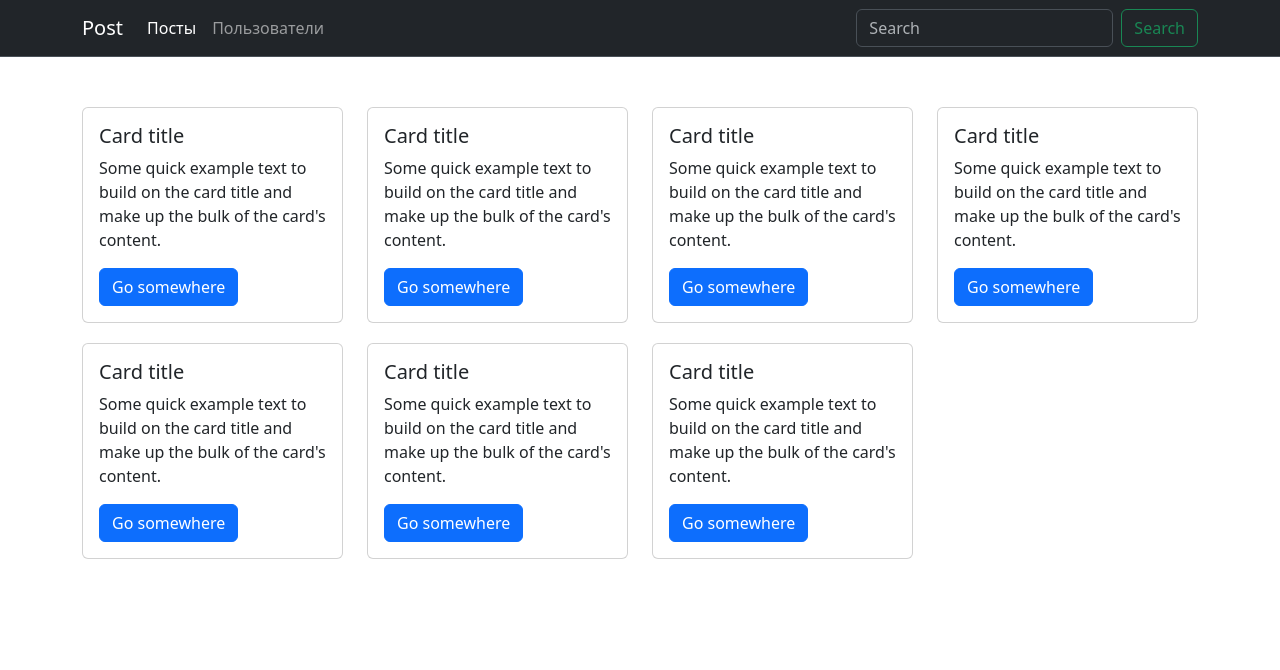
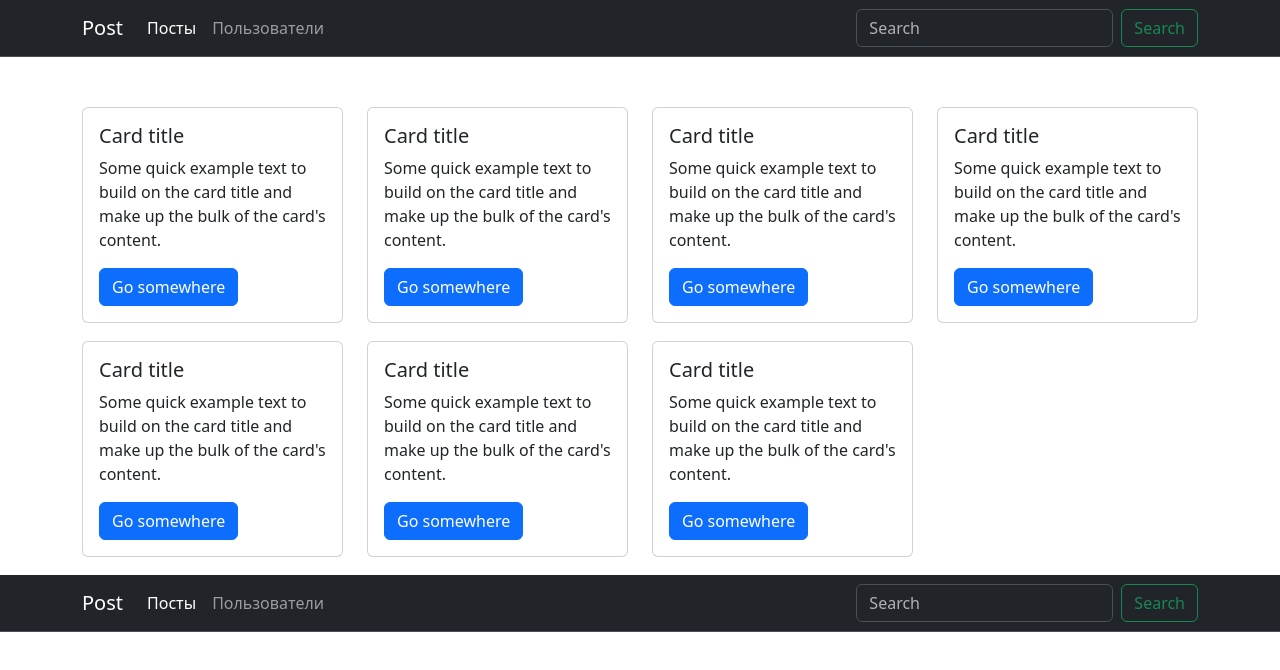
Before and after one commit to SedaMelhi/Post, a plain HTML site: page index.html in a window 1280 px wide. Drawn offline with nearby package versions, Linux system fonts and the light colour scheme.

Commit message:
изменила отступы между постами

```diff
--- a/index.html
+++ b/index.html
@@ -133,7 +133,39 @@
         </div>
       </div>
     </div>
-
+    <nav class="navbar bg-dark navbar-expand-lg border-bottom border-body" data-bs-theme="dark">
+      <div class="container-xl">
+        <a class="navbar-brand" href="#">Post</a>
+        <button
+          class="navbar-toggler"
+          type="button"
+          data-bs-toggle="collapse"
+          data-bs-target="#navbarSupportedContent"
+          aria-controls="navbarSupportedContent"
+          aria-expanded="false"
+          aria-label="Toggle navigation">
+          <span class="navbar-toggler-icon"></span>
+        </button>
+        <div class="collapse navbar-collapse" id="navbarSupportedContent">
+          <ul class="navbar-nav me-auto mb-2 mb-lg-0">
+            <li class="nav-item">
+              <a class="nav-link active" aria-current="page" href="#">Посты</a>
+            </li>
+            <li class="nav-item">
+              <a class="nav-link" aria-current="page" href="#">Пользователи</a>
+            </li>
+          </ul>
+          <form class="d-flex" role="search">
+            <input
+              class="form-control me-2"
+              type="search"
+              placeholder="Search"
+              aria-label="Search" />
+            <button class="btn btn-outline-success" type="submit">Search</button>
+          </form>
+        </div>
+      </div>
+    </nav>
     <script
       src="https://cdn.jsdelivr.net/npm/bootstrap@5.3.3/dist/js/bootstrap.bundle.min.js"
       integrity="sha384-YvpcrYf0tY3lHB60NNkmXc5s9fDVZLESaAA55NDzOxhy9GkcIdslK1eN7N6jIeHz"
--- a/style/style.css
+++ b/style/style.css
@@ -4,5 +4,5 @@
 }
 
 .col{
-    margin-bottom: 20px;
+    margin-bottom: 18px;
 }
```
